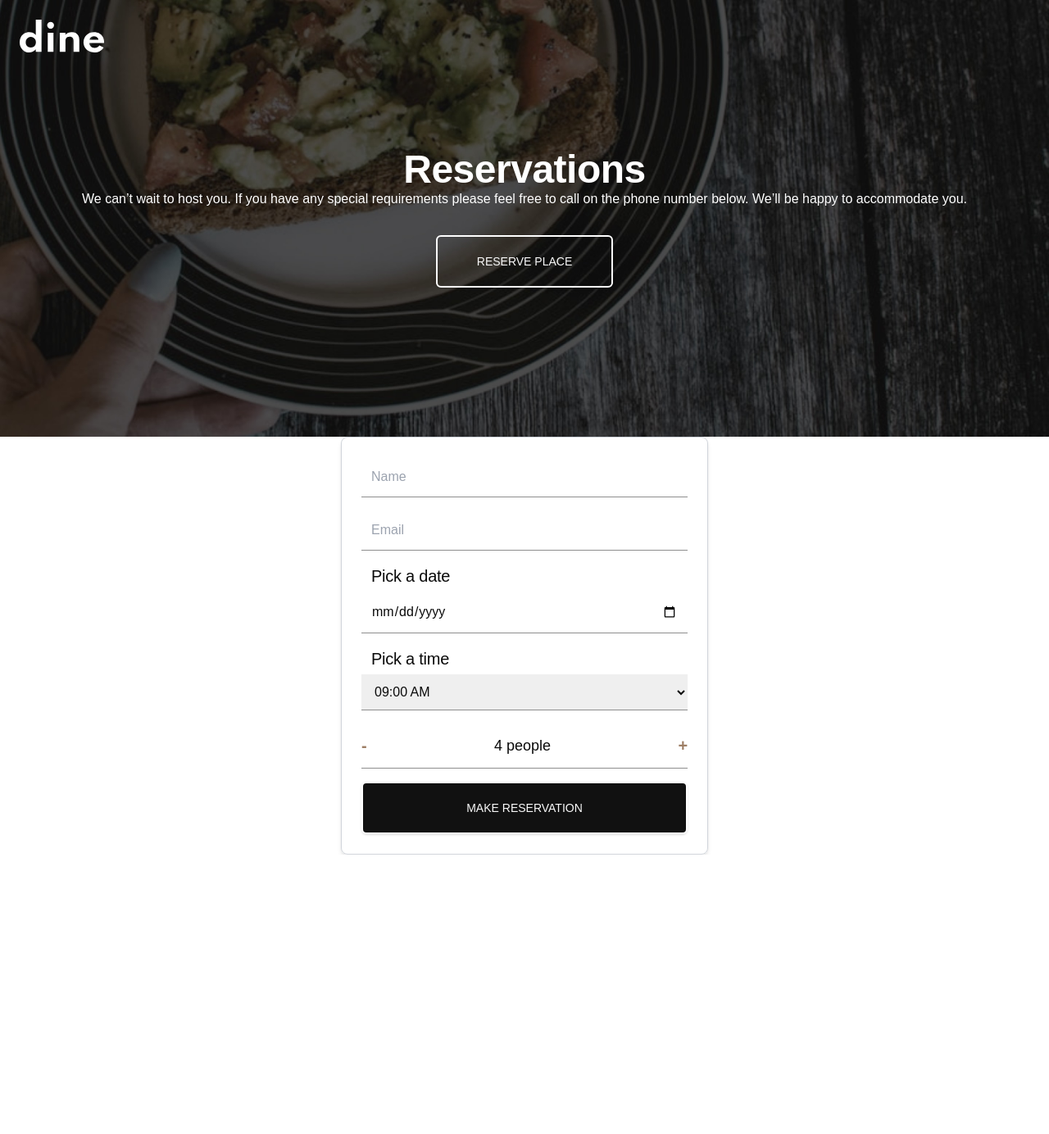
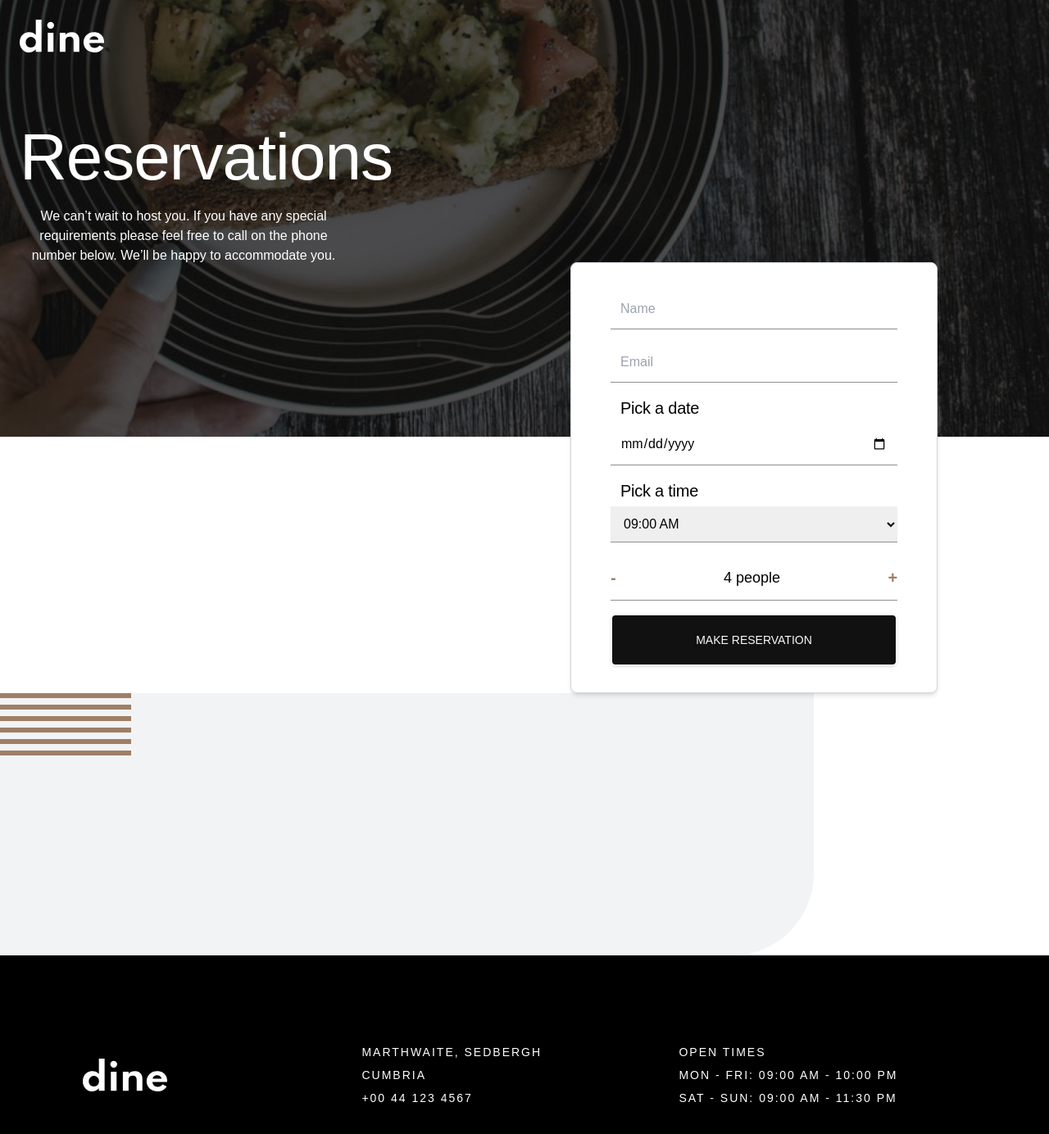
Before and after one commit to mehdias63/dine-restaurant, a Next.js app: page /booking in a window 1280 px wide. Shown: the top 1384 px of the page at 82% size. Before the commit the page ends 1043 px from the top, so only its background shows below. Built offline with nearby package versions, Linux system fonts and the light colour scheme.

Commit message:
update form

```diff
--- a/src/app/booking/page.tsx
+++ b/src/app/booking/page.tsx
@@ -1,10 +1,11 @@
 import { Button } from '@/components/ui/button'
 import ReservationForm from '@/components/formData'
+import Footer from '@/components/footer'
 
 export default function Reservations() {
 	return (
 		<div>
-			<div className="grid *:col-start-1 *:row-start-1 text-white">
+			<div className="grid *:col-start-1 *:row-start-1 text-white justify-center md:items-start">
 				<picture>
 					<source
 						media="(min-width: 1024px)"
@@ -24,24 +25,38 @@ export default function Reservations() {
 						className="w-full object-cover"
 					/>
 				</picture>
-				<div className="w-full flex items-start  p-6">
+				<div className=" p-6 w-full">
 					<img src="/images/logo.svg" alt="logo" />
 				</div>
-				<div className="mx-auto my-auto p-6 gap-5">
-					<h2 className="text-heading-m md:text-heading-l text-center">
+				<div className="p-6 gap-5 flex flex-col items-center lg:items-start mt-32">
+					<h2 className="text-[2rem] md:text-5xl lg:text-[5rem] font-light leading-10 md:leading-[4rem] lg:leading-[5rem] tracking-[-0.025rem]  md:tracking-[-0.0375rem] lg:tracking-[-0.0625rem] text-center">
 						Reservations
 					</h2>
-					<p>
+					<p className="max-w-[30rem] lg:max-w-[25rem] text-center">
 						We can’t wait to host you. If you have any special
 						requirements please feel free to call on the phone number
 						below. We’ll be happy to accommodate you.
 					</p>
-					<Button className="bg-transparent max-w-[15.3125rem] mt-8 block mx-auto">
+					<Button className="bg-transparent max-w-[15.3125rem] mt-8 block md:hidden mx-auto">
 						RESERVE PLACE
 					</Button>
 				</div>
+				<div className="text-black mt-[20rem] ml-[35rem] z-30">
+					<ReservationForm />
+				</div>
 			</div>
-			<ReservationForm />
+			<div className="hidden lg:block relative z-10">
+				<img
+					src="/images/patterns/pattern-curve-bottom-right.svg"
+					alt="pattern"
+				/>
+				<img
+					src="/images/patterns/pattern-lines.svg"
+					alt="pattern"
+					className="hidden lg:block absolute z-20 inset-0"
+				/>
+			</div>
+			<Footer />
 		</div>
 	)
 }
--- a/src/app/page.tsx
+++ b/src/app/page.tsx
@@ -1,5 +1,7 @@
 import ItemProduct from '@/components/itemProduct'
 import { Button } from '@/components/ui/button'
+import Link from 'next/link'
+import Footer from '@/components/footer'
 
 export default function Home() {
 	return (
@@ -40,7 +42,9 @@ export default function Home() {
 						surroundings. Eat the freshest produce from the comfort of
 						our farmhouse.
 					</p>
-					<Button className="mt-8">BOOK A TABLE</Button>
+					<Link href="/booking">
+						<Button className="mt-8">BOOK A TABLE</Button>
+					</Link>
 				</div>
 			</header>
 			<section className="relative ">
@@ -258,7 +262,7 @@ export default function Home() {
 					</picture>
 				</div>
 				<div className="flex flex-col items-center lg:items-start gap-4 lg:p-20 lg:gap-10">
-					<div className="lg:order-1 flex flex-col md:flex-row lg:flex-col gap-3 md:gap-10 lg:gap-5">
+					<div className="lg:order-1 flex flex-col md:flex-row lg:flex-col gap-3 md:gap-10 lg:gap-5 text-center md:text-start">
 						<h3 className="text-heading-s text-dark-gray cursor-pointer">
 							FAMILY GATHERING
 						</h3>
@@ -277,7 +281,9 @@ export default function Home() {
 						everyone along for a special meal with your loved ones.
 						We’ll provide a memorable experience for all.
 					</p>
-					<Button className="">BOOK A TABLE</Button>
+					<Link href="/booking">
+						<Button className="">BOOK A TABLE</Button>
+					</Link>
 				</div>
 			</section>
 			<div className="grid *:col-start-1 *:row-start-1 items-center text-white">
@@ -304,27 +310,14 @@ export default function Home() {
 					<h2 className="text-heading-m md:text-heading-l text-center">
 						Ready to make a reservation?
 					</h2>
-					<Button className="bg-transparent block  mt-12 lg:mt-0">
-						BOOK A TABLE
-					</Button>
+					<Link href="/booking">
+						<Button className="bg-transparent block  mt-12 lg:mt-0">
+							BOOK A TABLE
+						</Button>
+					</Link>
 				</div>
 			</div>
-			<footer className="bg-black text-white flex justify-around items-center w-full flex-col md:flex-row py-20 px-6">
-				<img src={'/images/logo.svg'} alt={'logo'} />
-				<div className="lg:w-2/3 lg:flex justify-around">
-					<p className="text-center md:text-left my-6 text-body-s uppercase">
-						Marthwaite, Sedbergh
-						<br /> Cumbria
-						<br />
-						+00 44 123 4567
-					</p>
-					<p className="text-center md:text-left lg:my-6 text-body-s uppercase">
-						OPEN TIMES
-						<br /> MON - FRI: 09:00 AM - 10:00 PM
-						<br /> SAT - SUN: 09:00 AM - 11:30 PM
-					</p>
-				</div>
-			</footer>
+			<Footer />
 		</div>
 	)
 }
--- /dev/null
+++ b/src/components/footer.jsx
@@ -0,0 +1,20 @@
+export default function Footer() {
+	return (
+		<footer className="bg-black text-white flex justify-around items-center w-full flex-col md:flex-row py-20 px-6">
+			<img src={'/images/logo.svg'} alt={'logo'} />
+			<div className="lg:w-2/3 lg:flex justify-around">
+				<p className="text-center md:text-left my-6 text-body-s uppercase">
+					Marthwaite, Sedbergh
+					<br /> Cumbria
+					<br />
+					+00 44 123 4567
+				</p>
+				<p className="text-center md:text-left lg:my-6 text-body-s uppercase">
+					OPEN TIMES
+					<br /> MON - FRI: 09:00 AM - 10:00 PM
+					<br /> SAT - SUN: 09:00 AM - 11:30 PM
+				</p>
+			</div>
+		</footer>
+	)
+}
--- a/src/components/formData.jsx
+++ b/src/components/formData.jsx
@@ -57,13 +57,11 @@ export default function ReservationForm() {
 		}
 		return times
 	}
-
 	const timeOptions = generateTimeOptions()
-
 	return (
 		<form
 			onSubmit={handleSubmit}
-			className="flex flex-col gap-4 w-full max-w-md mx-auto p-6 border border-gray-300 rounded-lg shadow-md"
+			className="flex flex-col gap-4 w-full max-w-md mx-auto p-8 md:px-12 border border-gray-300 rounded-lg shadow-md bg-white"
 		>
 			<div className="flex flex-col gap-1">
 				<input
```
